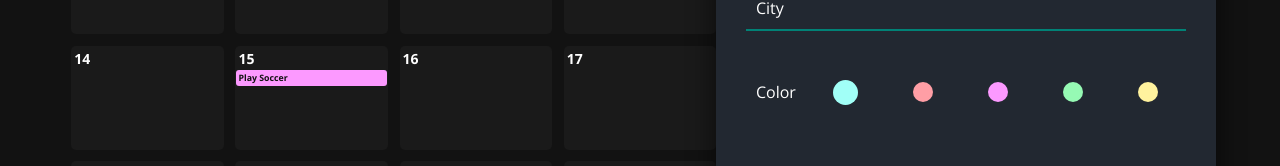
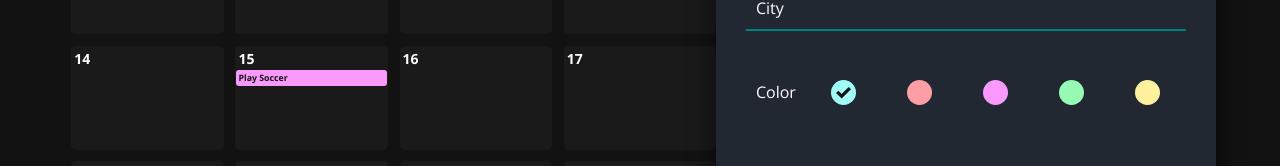
Before and after one commit to danielcspaiva/calendar, a React (Create React App) app: page / in a window 1280 px wide. Both pictures are taken after a click on the element 1188 px from the left and 692 px from the top of the page. Shown: the part 333-499 px from the top of the page. Built offline with nearby package versions, Linux system fonts and the light colour scheme; no server answers.

Commit message:
create event layout optimizations

```diff
--- a/src/components/CreateEvent/index.tsx
+++ b/src/components/CreateEvent/index.tsx
@@ -10,6 +10,7 @@ import {
   ColorContainer,
   DateContainer,
   Close,
+  CheckMark,
 } from "./styles";
 import { setEvent, editEvent, deleteEvent } from "../../redux/actions";
 import { useSelector, useDispatch } from "react-redux";
@@ -62,27 +63,37 @@ const CreateEvent: React.FC = () => {
               color={"cyan"}
               onClick={() => setEventColor("cyan")}
               selected={eventColor === "cyan"}
-            />
+            >
+              {eventColor === "cyan" && <CheckMark />}
+            </Color>
             <Color
               color={"salmon"}
               onClick={() => setEventColor("salmon")}
               selected={eventColor === "salmon"}
-            />
+            >
+              {eventColor === "salmon" && <CheckMark />}
+            </Color>
             <Color
               color={"pink"}
               onClick={() => setEventColor("pink")}
               selected={eventColor === "pink"}
-            />
+            >
+              {eventColor === "pink" && <CheckMark />}
+            </Color>
             <Color
               color={"green"}
               onClick={() => setEventColor("green")}
               selected={eventColor === "green"}
-            />
+            >
+              {eventColor === "green" && <CheckMark />}
+            </Color>
             <Color
               color={"yellow"}
               onClick={() => setEventColor("yellow")}
               selected={eventColor === "yellow"}
-            />
+            >
+              {eventColor === "yellow" && <CheckMark />}
+            </Color>
           </ColorContainer>
         </ColorPicker>
         <DateContainer>
--- a/src/components/CreateEvent/styles.ts
+++ b/src/components/CreateEvent/styles.ts
@@ -1,6 +1,7 @@
 import styled from "styled-components";
 import { shade } from "polished";
 import { VscClose } from "react-icons/vsc";
+import { ImCheckmark } from "react-icons/im";
 
 export const Container = styled.div`
   height: 500px;
@@ -25,10 +26,19 @@ interface ColorProps {
 }
 
 export const Color = styled.div<ColorProps>`
-  height: ${({ selected }) => (selected ? 25 : 20)}px;
-  width: ${({ selected }) => (selected ? 25 : 20)}px;
+  height: 25px;
+  width: 25px;
   border-radius: 50px;
   background: ${({ theme, color }) => theme.colors[color]};
+  display: flex;
+  justify-content: center;
+  align-items: center;
+`;
+
+export const CheckMark = styled(ImCheckmark).attrs(({ theme }) => ({
+  size: "15px",
+}))`
+  color: ${({ theme }) => theme.colors.darkText};
 `;
 
 export const ColorPicker = styled.div`
--- a/src/components/Header/index.tsx
+++ b/src/components/Header/index.tsx
@@ -12,6 +12,7 @@ import { useDispatch, useSelector } from "react-redux";
 import { toggleTheme } from "../../redux/actions";
 import { format } from "date-fns";
 import { ApplicationState } from "../../redux/types";
+// import { BsCalendar } from "react-icons/bs";
 
 const Header: React.FC = () => {
   const theme = useSelector((state: ApplicationState) => state.theme);
@@ -20,6 +21,7 @@ const Header: React.FC = () => {
     <Container>
       <Month>
         {/* <PreviousMonth /> */}
+        {/* <BsCalendar style={{ marginRight: 15 }} /> */}
         {format(new Date(), "MMMM")}
         {/* <NextMonth /> */}
       </Month>
```
